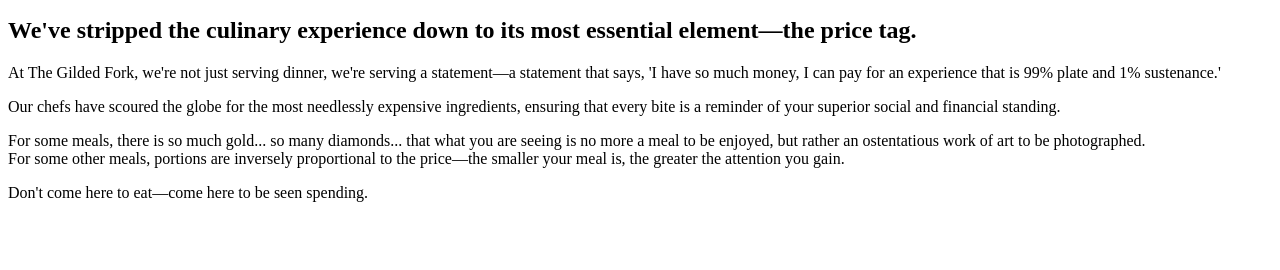
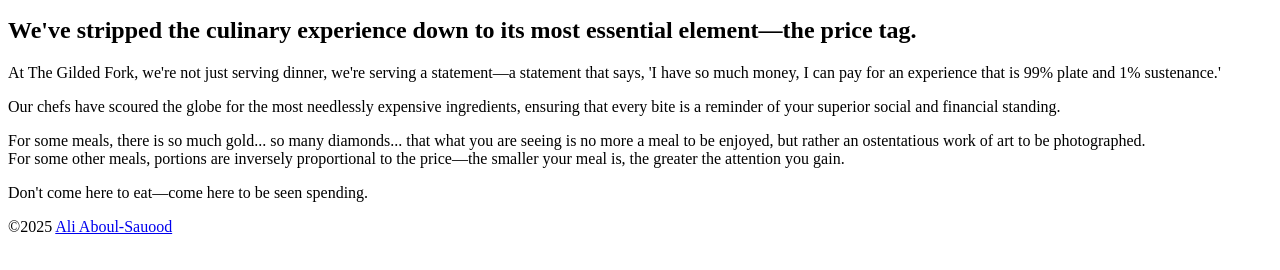
Before and after one commit to ali-aboulsauood/restaurant-page, a website built with webpack: page src/template.html in a window 1280 px wide. Shown: the part 104-374 px from the top of the page. Built offline with nearby package versions, Linux system fonts and the light colour scheme.

Commit message:
Create website footer

```diff
--- a/src/template.html
+++ b/src/template.html
@@ -56,5 +56,12 @@
                     </p>
                 </p>
         </div>
+
+        <footer>
+            ©<span class="year">2025</span>
+            <a href="https://www.github.com/ali-aboulsauood" title="Click here to visit the creator's GitHub profile" rel="author noopener noreferrer">
+                Ali Aboul-Sauood
+            </a>
+        </footer>
     </body>
 </html>
```
